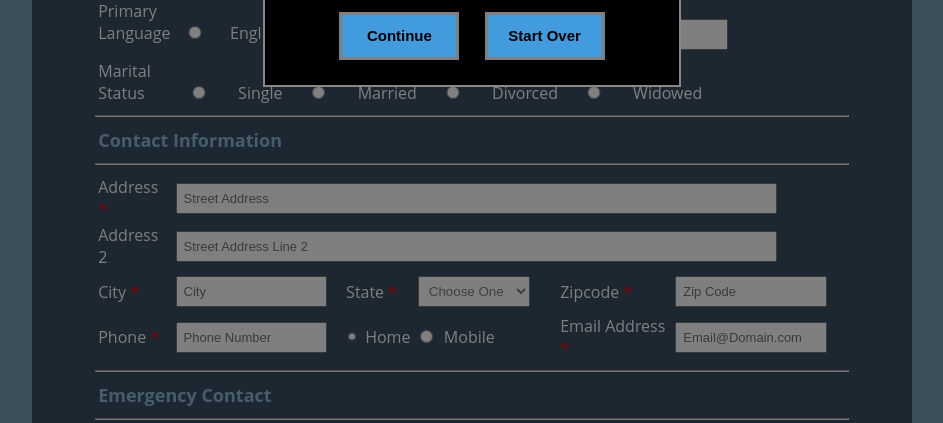
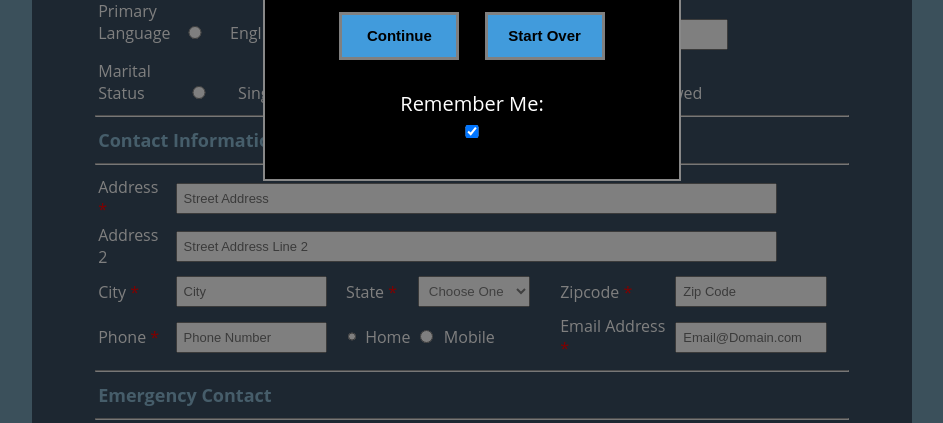
Before and after one commit to Tabyrocks/MIS3371_HW4, a plain HTML site: page index.html in a window 1280 px wide. Shown: the part 377-800 px from the top of the page, without its empty margins (168-1111 px from the left). Drawn offline with Linux system fonts and the light colour scheme.

Commit message:
Update index.html

```diff
--- a/index.html
+++ b/index.html
@@ -39,7 +39,7 @@ Description: Creating patient registration form
 			<table>
 				<div id="welcome" class="welcomeModalBox">
 					<div class = "welcomeModalContent">
-						<h2>Welcome!</h2>
+						<h2 id="welcomeMsg">Welcome!</h2>
 						<p>Would you like to continue where you left off?</p>
 						<button
 							id="continueBtn"
@@ -52,6 +52,15 @@ Description: Creating patient registration form
 							class="close"
 							aria-label="Close"
 							>Start Over</button>
+
+							<p>Remember Me:
+								<input
+									type="checkbox"
+									id="remember-Me"
+									name="remember-Me"
+									checked
+								>
+							</p>
 					</div>
 				</div>
 				<thead>
@@ -1068,6 +1077,7 @@ Description: Creating patient registration form
 									Clear and Start Over
 								</button></td>
 						</div>
+						<br>
 					<br>
 				<!--Placeholder to bring in the footer-->
       <div id="footerPlaceholder"></div>
```
